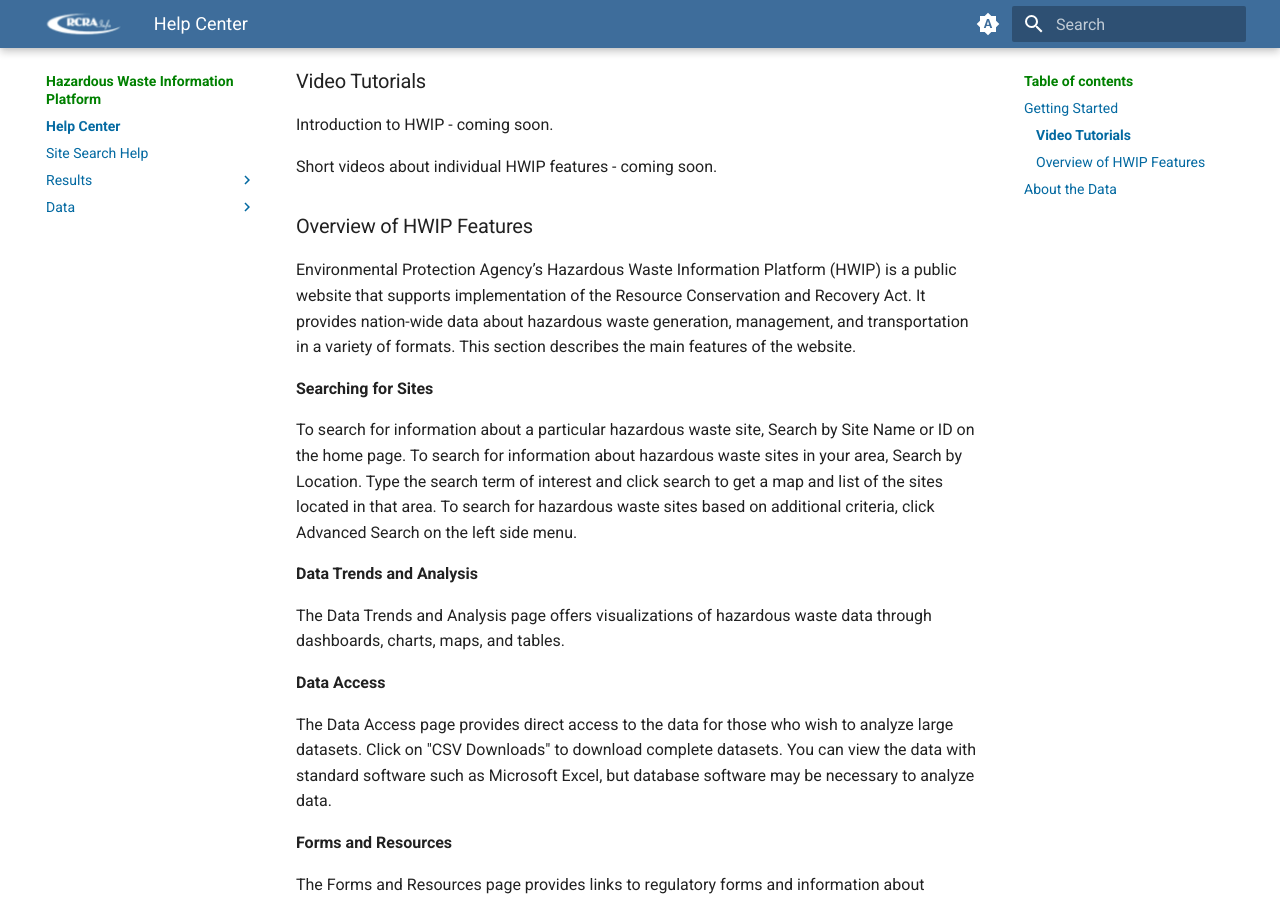
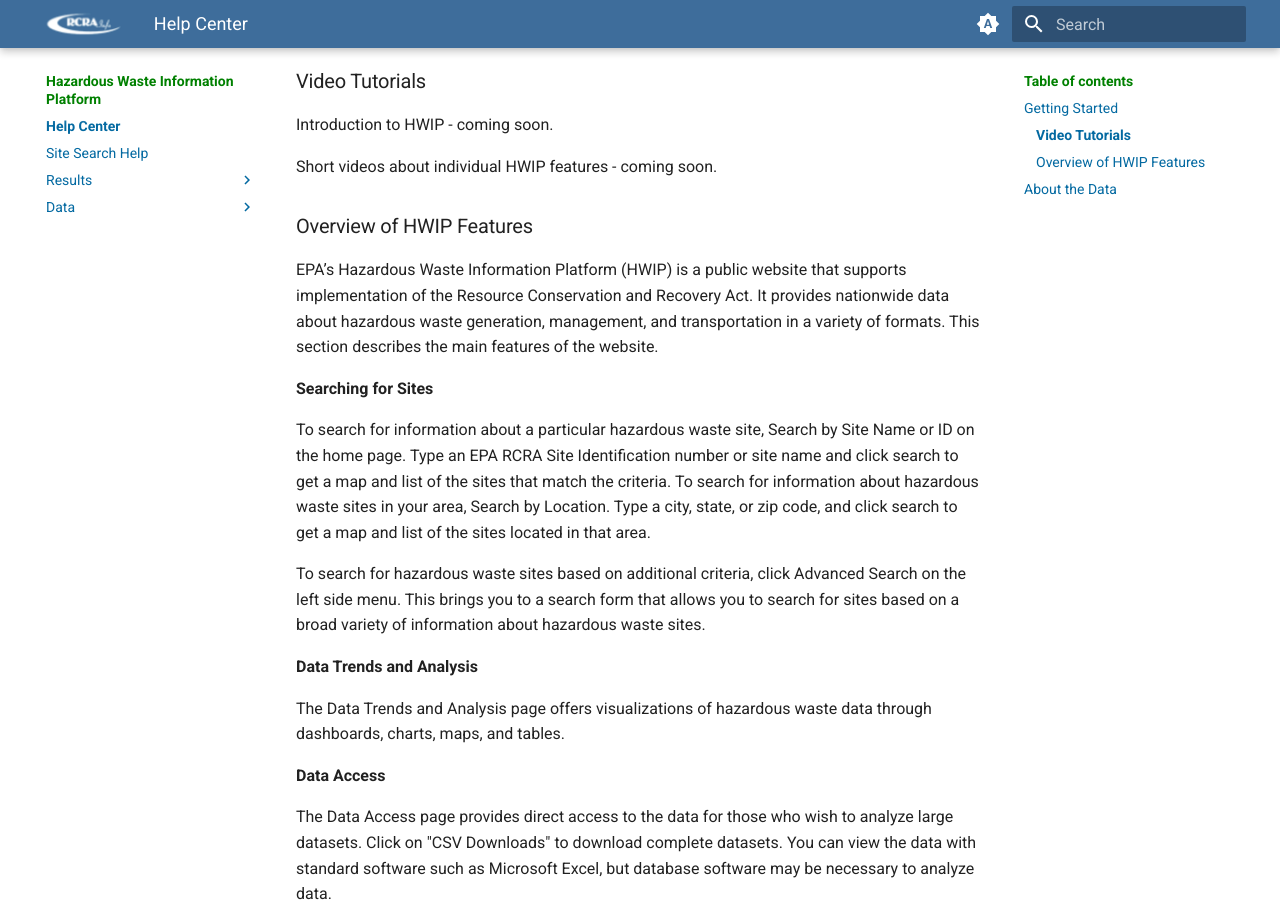
Before and after one commit to furrlori-oss/hwip, an MkDocs documentation site: the page built from docs/index.md, in a window 1280 px wide and 900 px high, scrolled down 374 px. Built offline with MkDocs 1.6.1 and Material for MkDocs 9.7.7, drawn with Linux system fonts in a browser that asks for light colours.

Commit message:
Update index.md
Final-ish edits to getting started content

```diff
--- a/docs/index.md
+++ b/docs/index.md
@@ -14,11 +14,13 @@
 
 ### Overview of HWIP Features
 
-Environmental Protection Agency’s Hazardous Waste Information Platform (HWIP) is a public website that supports implementation of the Resource Conservation and Recovery Act. It provides nation-wide data about hazardous waste generation, management, and transportation in a variety of formats. This section describes the main features of the website.
+EPA’s Hazardous Waste Information Platform (HWIP) is a public website that supports implementation of the Resource Conservation and Recovery Act. It provides nationwide data about hazardous waste generation, management, and transportation in a variety of formats. This section describes the main features of the website.
 
 **Searching for Sites**
 
-To search for information about a particular hazardous waste site, Search by Site Name or ID on the home page. To search for information about hazardous waste sites in your area, Search by Location. Type the search term of interest and click search to get a map and list of the sites located in that area. To search for hazardous waste sites based on additional criteria, click Advanced Search on the left side menu.
+To search for information about a particular hazardous waste site, Search by Site Name or ID on the home page. Type an EPA RCRA Site Identification number or site name and click search to get a map and list of the sites that match the criteria. To search for information about hazardous waste sites in your area, Search by Location. Type a city, state, or zip code, and click search to get a map and list of the sites located in that area.
+
+To search for hazardous waste sites based on additional criteria, click Advanced Search on the left side menu. This brings you to a search form that allows you to search for sites based on a broad variety of information about hazardous waste sites.
 
 **Data Trends and Analysis**
 
```
